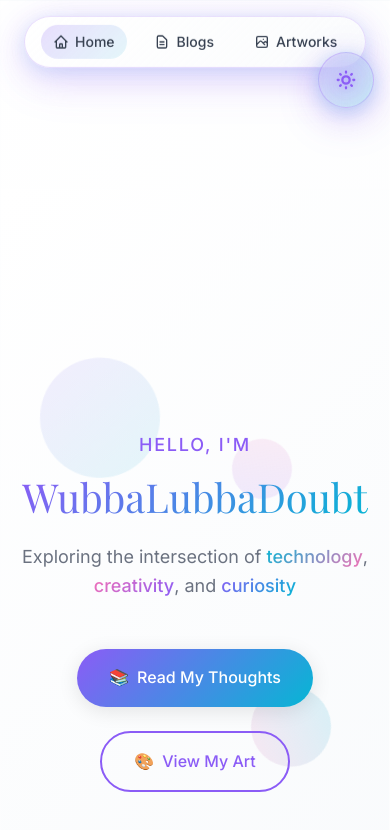
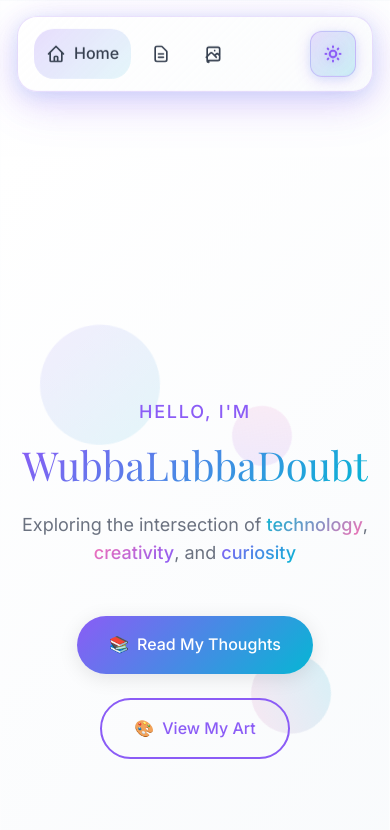
Before and after one commit to hitensaxena/lubbadubbadoubt, a Next.js app: page / in a window 390 px wide. Shown: the top 830 px of the page. Built offline with nearby package versions, Linux system fonts and the light colour scheme.

Commit message:
feat(layout): add mobile-responsive navigation and theme toggle
Implement responsive design for navigation bar with mobile-specific styling
Add mobile-friendly theme toggle button and adjust layout for smaller screens
Include window resize event listener to update mobile state dynamically

```diff
--- a/src/app/(site)/layout.tsx
+++ b/src/app/(site)/layout.tsx
@@ -10,6 +10,7 @@ export default function SiteLayout({
 }) {
   const pathname = usePathname()
   const [isDarkMode, setIsDarkMode] = useState(false)
+  const [isMobile, setIsMobile] = useState(false)
 
   // Hide navigation on blog detail pages
   const isBlogDetailPage = pathname?.startsWith('/blogs/') && pathname !== '/blogs'
@@ -22,6 +23,16 @@ export default function SiteLayout({
 
     setIsDarkMode(shouldUseDark)
     applyTheme(shouldUseDark)
+
+    // Check for mobile screen size
+    const checkMobile = () => {
+      setIsMobile(window.innerWidth < 768)
+    }
+
+    checkMobile()
+    window.addEventListener('resize', checkMobile)
+
+    return () => window.removeEventListener('resize', checkMobile)
   }, [])
 
   const applyTheme = (isDark: boolean) => {
@@ -190,33 +201,40 @@ export default function SiteLayout({
           border: isDarkMode
             ? '1px solid rgba(139, 92, 246, 0.2)'
             : '1px solid rgba(139, 92, 246, 0.2)',
-          borderRadius: '50px',
-          padding: '0.5rem 1rem',
+          borderRadius: isMobile ? '20px' : '50px',
+          padding: isMobile ? '0.75rem 1rem' : '0.5rem 1rem',
           display: 'flex',
-          justifyContent: 'center',
+          justifyContent: isMobile ? 'space-between' : 'center',
           alignItems: 'center',
           boxShadow: isDarkMode
             ? '0 8px 32px rgba(2, 6, 23, 0.5), 0 4px 16px rgba(139, 92, 246, 0.2), 0 12px 48px rgba(139, 92, 246, 0.15)'
             : '0 8px 32px rgba(139, 92, 246, 0.2), 0 4px 16px rgba(6, 182, 212, 0.1), 0 12px 48px rgba(139, 92, 246, 0.15)',
           transition: 'all 0.6s cubic-bezier(0.4, 0, 0.2, 1)',
-          width: 'auto',
-          maxWidth: '1200px',
-          animation: 'themeTransition 0.6s ease-out'
+          width: isMobile ? '100%' : 'auto',
+          maxWidth: isMobile ? 'calc(100vw - 2rem)' : '1200px',
+          animation: 'themeTransition 0.6s ease-out',
+          margin: isMobile ? '0 1rem' : '0 auto',
+          position: 'relative'
         }}>
+
+
           {/* Navigation */}
           <nav style={{
             display: 'flex',
-            gap: '1rem',
-            alignItems: 'center'
+            flexDirection: 'row',
+            gap: isMobile ? '0.5rem' : '1rem',
+            alignItems: 'center',
+            justifyContent: 'flex-start',
+            flex: isMobile ? '1' : 'auto'
           }}>
             <Link
               href="/"
               style={{
-                padding: '0.375rem 0.75rem',
-                borderRadius: '25px',
+                padding: isMobile ? '0.75rem' : '0.375rem 0.75rem',
+                borderRadius: '20px',
                 color: 'var(--md-sys-color-on-surface)',
                 textDecoration: 'none',
-                fontSize: '0.875rem',
+                fontSize: isMobile ? '1rem' : '0.875rem',
                 fontWeight: '500',
                 transition: 'all 0.4s cubic-bezier(0.4, 0, 0.2, 1)',
                 background: pathname === '/'
@@ -228,7 +246,9 @@ export default function SiteLayout({
                 cursor: 'pointer',
                 display: 'flex',
                 alignItems: 'center',
-                gap: '0.375rem'
+                gap: isMobile ? '0.5rem' : '0.5rem',
+                minHeight: isMobile ? '44px' : 'auto',
+                minWidth: isMobile ? '44px' : 'auto'
               }}
               onMouseEnter={(e) => {
                 const hoverBg = isDarkMode
@@ -251,31 +271,33 @@ export default function SiteLayout({
                 e.currentTarget.style.boxShadow = 'none'
               }}
             >
-              <svg width="16" height="16" fill="none" stroke="currentColor" viewBox="0 0 24 24">
+              <svg width={isMobile ? "20" : "16"} height={isMobile ? "20" : "16"} fill="none" stroke="currentColor" viewBox="0 0 24 24">
                 <path strokeLinecap="round" strokeLinejoin="round" strokeWidth={2} d="M3 12l2-2m0 0l7-7 7 7M5 10v10a1 1 0 001 1h3m10-11l2 2m-2-2v10a1 1 0 01-1 1h-3m-6 0a1 1 0 001-1v-4a1 1 0 011-1h2a1 1 0 011 1v4a1 1 0 001 1m-6 0h6" />
               </svg>
-              <span>Home</span>
+              {(pathname === '/' || !isMobile) && <span>Home</span>}
             </Link>
             <Link
               href="/blogs"
               style={{
-                padding: '0.375rem 0.75rem',
-                borderRadius: '25px',
+                padding: isMobile ? '0.75rem' : '0.375rem 0.75rem',
+                borderRadius: '20px',
                 color: 'var(--md-sys-color-on-surface)',
                 textDecoration: 'none',
-                fontSize: '0.875rem',
+                fontSize: isMobile ? '1rem' : '0.875rem',
                 fontWeight: '500',
                 transition: 'all 0.4s cubic-bezier(0.4, 0, 0.2, 1)',
-                background: pathname.startsWith('/blogs')
+                background: pathname === '/blogs'
                   ? (isDarkMode
-                      ? 'linear-gradient(135deg, rgba(167, 139, 250, 0.2) 0%, rgba(34, 211, 238, 0.1) 100%)'
+                      ? 'linear-gradient(135deg, rgba(139, 92, 246, 0.2) 0%, rgba(6, 182, 212, 0.1) 100%)'
                       : 'linear-gradient(135deg, rgba(139, 92, 246, 0.2) 0%, rgba(6, 182, 212, 0.1) 100%)')
                   : 'transparent',
                 border: 'none',
                 cursor: 'pointer',
                 display: 'flex',
                 alignItems: 'center',
-                gap: '0.375rem'
+                gap: isMobile ? '0.5rem' : '0.375rem',
+                minHeight: isMobile ? '44px' : 'auto',
+                minWidth: isMobile ? '44px' : 'auto'
               }}
               onMouseEnter={(e) => {
                 const hoverBg = isDarkMode
@@ -298,31 +320,33 @@ export default function SiteLayout({
                 e.currentTarget.style.boxShadow = 'none'
               }}
             >
-              <svg width="16" height="16" fill="none" stroke="currentColor" viewBox="0 0 24 24">
+              <svg width={isMobile ? "20" : "16"} height={isMobile ? "20" : "16"} fill="none" stroke="currentColor" viewBox="0 0 24 24">
                 <path strokeLinecap="round" strokeLinejoin="round" strokeWidth={2} d="M9 12h6m-6 4h6m2 5H7a2 2 0 01-2-2V5a2 2 0 012-2h5.586a1 1 0 01.707.293l5.414 5.414a1 1 0 01.293.707V19a2 2 0 01-2 2z" />
               </svg>
-              <span>Blogs</span>
+              {(pathname === '/blogs' || !isMobile) && <span>Blogs</span>}
             </Link>
             <Link
               href="/artworks"
               style={{
-                padding: '0.375rem 0.75rem',
-                borderRadius: '25px',
+                padding: isMobile ? '0.75rem' : '0.375rem 0.75rem',
+                borderRadius: '20px',
                 color: 'var(--md-sys-color-on-surface)',
                 textDecoration: 'none',
-                fontSize: '0.875rem',
+                fontSize: isMobile ? '1rem' : '0.875rem',
                 fontWeight: '500',
                 transition: 'all 0.4s cubic-bezier(0.4, 0, 0.2, 1)',
-                background: pathname.startsWith('/artworks')
+                background: pathname === '/artworks'
                   ? (isDarkMode
-                      ? 'linear-gradient(135deg, rgba(167, 139, 250, 0.2) 0%, rgba(34, 211, 238, 0.1) 100%)'
+                      ? 'linear-gradient(135deg, rgba(139, 92, 246, 0.2) 0%, rgba(6, 182, 212, 0.1) 100%)'
                       : 'linear-gradient(135deg, rgba(139, 92, 246, 0.2) 0%, rgba(6, 182, 212, 0.1) 100%)')
                   : 'transparent',
                 border: 'none',
                 cursor: 'pointer',
                 display: 'flex',
                 alignItems: 'center',
-                gap: '0.375rem'
+                gap: isMobile ? '0.5rem' : '0.375rem',
+                minHeight: isMobile ? '44px' : 'auto',
+                minWidth: isMobile ? '44px' : 'auto'
               }}
               onMouseEnter={(e) => {
                 const hoverBg = isDarkMode
@@ -345,19 +369,82 @@ export default function SiteLayout({
                 e.currentTarget.style.boxShadow = 'none'
               }}
             >
-              <svg width="16" height="16" fill="none" stroke="currentColor" viewBox="0 0 24 24">
-                <path strokeLinecap="round" strokeLinejoin="round" strokeWidth={2} d="M4 16l4.586-4.586a2 2 0 012.828 0L16 16m-2-2l1.586-1.586a2 2 0 012.828 0L20 14m-6-6h.01M6 20h12a2 2 0 002-2V6a2 2 0 00-2-2H6a2 2 0 00-2 2v12a2 2 0 002 2z" />
+              <svg width={isMobile ? "20" : "16"} height={isMobile ? "20" : "16"} fill="none" stroke="currentColor" viewBox="0 0 24 24">
+                <path strokeLinecap="round" strokeLinejoin="round" strokeWidth={2} d="M4 16l4.586-4.586a2 2 0 012.828 0L16 16m-2-2l1.586-1.586a2 2 0 012.828 0L20 14m-6-6h.01M6 20h12a2 2 0 002-2V6a2 2 0 00-2-2H7a2 2 0 00-2 2v14a2 2 0 002 2z" />
               </svg>
-              <span>Artworks</span>
+              {(pathname === '/artworks' || !isMobile) && <span>Artworks</span>}
             </Link>
 
           </nav>
+
+          {/* Theme Toggle - Mobile Integration - Right Side */}
+          {isMobile && (
+            <button
+                onClick={toggleTheme}
+                style={{
+                  background: isDarkMode
+                    ? 'linear-gradient(135deg, rgba(2, 6, 23, 0.8) 0%, rgba(15, 23, 42, 0.6) 100%)'
+                    : 'linear-gradient(135deg, rgba(139, 92, 246, 0.2) 0%, rgba(6, 182, 212, 0.2) 100%)',
+                  backdropFilter: 'blur(20px)',
+                  WebkitBackdropFilter: 'blur(20px)',
+                  border: isDarkMode
+                    ? '1px solid rgba(139, 92, 246, 0.2)'
+                    : '1px solid rgba(139, 92, 246, 0.3)',
+                  borderRadius: '12px',
+                  padding: '0.75rem',
+                  color: 'var(--md-sys-color-primary)',
+                  cursor: 'pointer',
+                  display: 'flex',
+                  alignItems: 'center',
+                  justifyContent: 'center',
+                  minWidth: '44px',
+                  minHeight: '44px',
+                  boxShadow: isDarkMode
+                    ? '0 4px 16px rgba(2, 6, 23, 0.3), 0 2px 8px rgba(139, 92, 246, 0.1)'
+                    : '0 4px 16px rgba(139, 92, 246, 0.2), 0 2px 8px rgba(6, 182, 212, 0.1)',
+                  transition: 'all 0.4s cubic-bezier(0.4, 0, 0.2, 1)',
+                  transform: isDarkMode ? 'rotate(180deg)' : 'rotate(0deg)',
+                  position: 'relative',
+                  overflow: 'hidden'
+                }}
+                onMouseEnter={(e) => {
+                  const hoverBg = isDarkMode
+                    ? 'linear-gradient(135deg, rgba(2, 6, 23, 0.9) 0%, rgba(15, 23, 42, 0.8) 100%)'
+                    : 'linear-gradient(135deg, rgba(139, 92, 246, 0.4) 0%, rgba(6, 182, 212, 0.4) 100%)'
+                  e.currentTarget.style.background = hoverBg
+                  e.currentTarget.style.transform = `${isDarkMode ? 'rotate(180deg)' : 'rotate(0deg)'} scale(1.05)`
+                }}
+                onMouseLeave={(e) => {
+                  const normalBg = isDarkMode
+                    ? 'linear-gradient(135deg, rgba(2, 6, 23, 0.8) 0%, rgba(15, 23, 42, 0.6) 100%)'
+                    : 'linear-gradient(135deg, rgba(139, 92, 246, 0.2) 0%, rgba(6, 182, 212, 0.2) 100%)'
+                  e.currentTarget.style.background = normalBg
+                  e.currentTarget.style.transform = `${isDarkMode ? 'rotate(180deg)' : 'rotate(0deg)'} scale(1)`
+                }}
+              >
+                {isDarkMode ? (
+                  <svg width="20" height="20" fill="none" stroke="currentColor" viewBox="0 0 24 24" style={{
+                    filter: 'drop-shadow(0 2px 4px rgba(139, 92, 246, 0.3))',
+                    transition: 'all 0.3s ease'
+                  }}>
+                    <path strokeLinecap="round" strokeLinejoin="round" strokeWidth={2.5} d="M20.354 15.354A9 9 0 018.646 3.646 9.003 9.003 0 0012 21a9.003 9.003 0 008.354-5.646z" />
+                  </svg>
+                ) : (
+                  <svg width="20" height="20" fill="none" stroke="currentColor" viewBox="0 0 24 24" style={{
+                    filter: 'drop-shadow(0 2px 4px rgba(139, 92, 246, 0.3))',
+                    transition: 'all 0.3s ease'
+                  }}>
+                    <path strokeLinecap="round" strokeLinejoin="round" strokeWidth={2.5} d="M12 3v1m0 16v1m9-9h-1M4 12H3m15.364 6.364l-.707-.707M6.343 6.343l-.707-.707m12.728 0l-.707.707M6.343 17.657l-.707.707M16 12a4 4 0 11-8 0 4 4 0 018 0z" />
+                  </svg>
+                )}
+              </button>
+           )}
         </div>
       </header>
         )}
 
-        {/* Separate Theme Toggle - Top Right */}
-        {!isBlogDetailPage && (
+        {/* Separate Theme Toggle - Top Right - Desktop Only */}
+        {!isBlogDetailPage && !isMobile && (
           <div style={{
             position: 'sticky',
             top: '1rem',
@@ -385,8 +472,8 @@ export default function SiteLayout({
                 display: 'flex',
                 alignItems: 'center',
                 justifyContent: 'center',
-                width: '3.5rem',
-                height: '3.5rem',
+                width: isMobile ? '4rem' : '3.5rem',
+                height: isMobile ? '4rem' : '3.5rem',
                 boxShadow: isDarkMode
                   ? '0 8px 32px rgba(2, 6, 23, 0.5), 0 4px 16px rgba(139, 92, 246, 0.2), 0 12px 48px rgba(139, 92, 246, 0.15)'
                   : '0 8px 32px rgba(139, 92, 246, 0.3), 0 4px 16px rgba(6, 182, 212, 0.2), 0 12px 48px rgba(139, 92, 246, 0.15)',
@@ -421,8 +508,8 @@ export default function SiteLayout({
                 position: 'absolute',
                 top: '50%',
                 left: '50%',
-                width: '120%',
-                height: '120%',
+                width: isMobile ? '140%' : '120%',
+                height: isMobile ? '140%' : '120%',
                 background: isDarkMode
                   ? 'radial-gradient(circle, rgba(139, 92, 246, 0.2) 0%, rgba(59, 130, 246, 0.1) 50%, transparent 70%)'
                   : 'radial-gradient(circle, rgba(139, 92, 246, 0.2) 0%, rgba(99, 102, 241, 0.1) 50%, transparent 70%)',
@@ -433,14 +520,14 @@ export default function SiteLayout({
               }} />
 
               {isDarkMode ? (
-                <svg width="22" height="22" fill="none" stroke="currentColor" viewBox="0 0 24 24" style={{
+                <svg width={isMobile ? "26" : "22"} height={isMobile ? "26" : "22"} fill="none" stroke="currentColor" viewBox="0 0 24 24" style={{
                   filter: 'drop-shadow(0 2px 4px rgba(139, 92, 246, 0.3))',
                   transition: 'all 0.3s ease'
                 }}>
                   <path strokeLinecap="round" strokeLinejoin="round" strokeWidth={2.5} d="M20.354 15.354A9 9 0 018.646 3.646 9.003 9.003 0 0012 21a9.003 9.003 0 008.354-5.646z" />
                 </svg>
               ) : (
-                <svg width="22" height="22" fill="none" stroke="currentColor" viewBox="0 0 24 24" style={{
+                <svg width={isMobile ? "26" : "22"} height={isMobile ? "26" : "22"} fill="none" stroke="currentColor" viewBox="0 0 24 24" style={{
                   filter: 'drop-shadow(0 2px 4px rgba(139, 92, 246, 0.3))',
                   transition: 'all 0.3s ease'
                 }}>
@@ -448,8 +535,8 @@ export default function SiteLayout({
                 </svg>
               )}
             </button>
-          </div>
-        )}
+            </div>
+          )}
 
       {/* Main Content */}
       <main style={{
```
